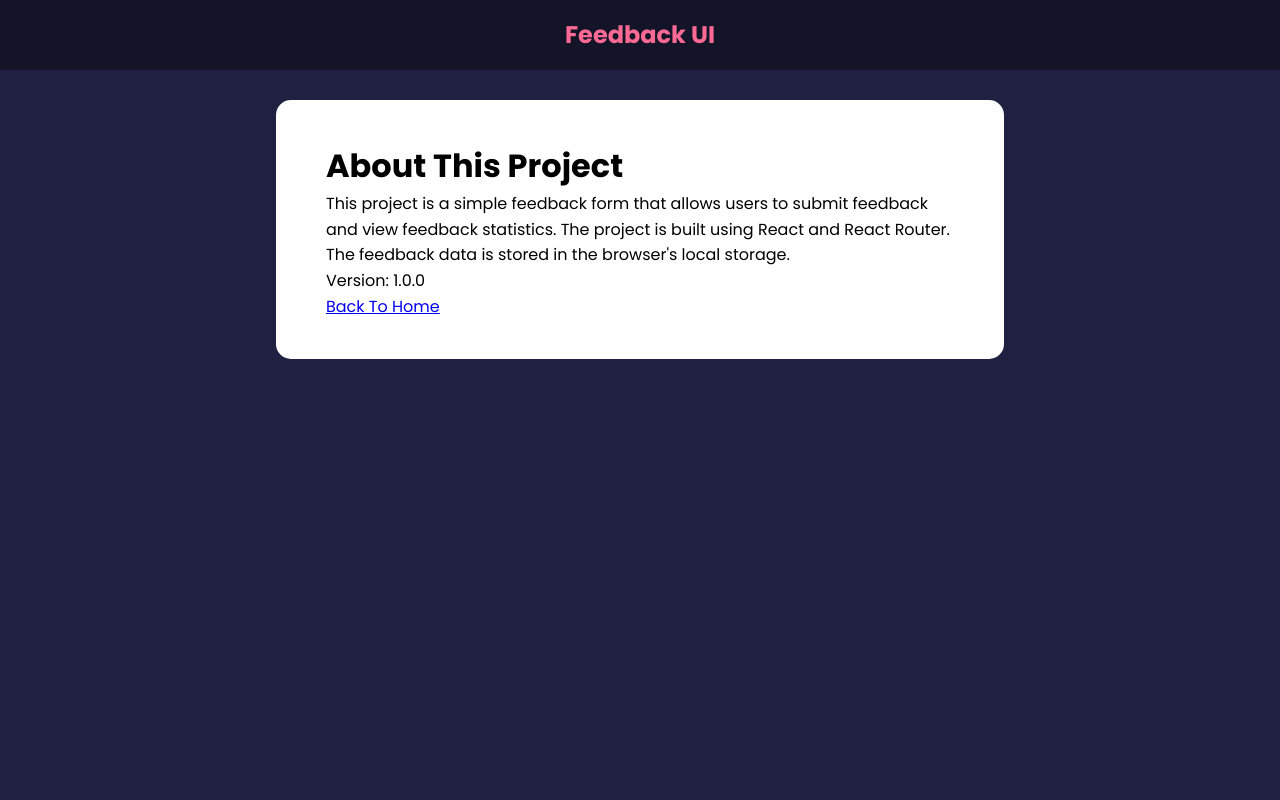
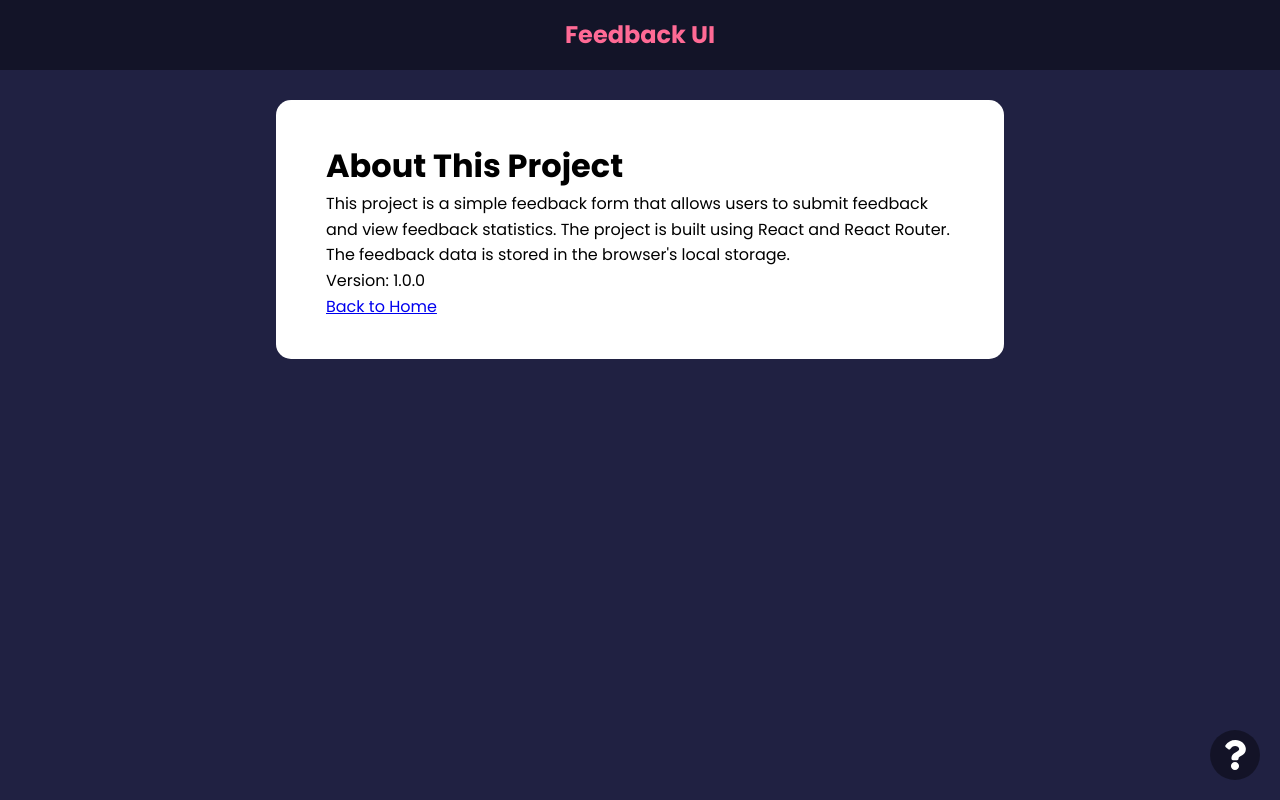
Before and after one commit to Mister-Stan/feedback-ui, a React (Create React App) app: page /about in a window 1280 px wide. Built offline with nearby package versions, Linux system fonts and the light colour scheme.

Commit message:
add icon link with the about details

```diff
--- a/src/App.js
+++ b/src/App.js
@@ -8,13 +8,14 @@
 import FeedbackData from "./data/FeedbackData"
 import FeedbackForm from "./components/FeedbackForm"
 import AboutPage from "./pages/AboutPage"
+import AboutIconLink from "./components/AboutIconLink"
 
 function App() {
   const [feedback, setFeedback] = useState(FeedbackData)
 
   const addFeedback = (newFeedback) => {
     newFeedback.id = uuidv4()
-    setFeedback([ newFeedback, ...feedback])
+    setFeedback([newFeedback, ...feedback])
   }
 
   const deleteFeedback = (id) => {
@@ -28,15 +29,22 @@
       <Header />
       <div className="container">
         <Routes>
-          <Route path="/" element={
-            <>
-              <FeedbackForm handleAdd={addFeedback} />
-              <FeedbackStats feedback={feedback} />
-              <FeedbackList feedback={feedback} handleDelete={deleteFeedback} />
-            </>
-          } />
+          <Route
+            path="/"
+            element={
+              <>
+                <FeedbackForm handleAdd={addFeedback} />
+                <FeedbackStats feedback={feedback} />
+                <FeedbackList
+                  feedback={feedback}
+                  handleDelete={deleteFeedback}
+                />
+              </>
+            }
+          />
           <Route path="/about" element={<AboutPage />} />
         </Routes>
+        <AboutIconLink />
       </div>
     </Router>
   )
--- /dev/null
+++ b/src/components/AboutIconLink.jsx
@@ -0,0 +1,16 @@
+import React from "react"
+import { Link } from "react-router-dom"
+import { FaQuestion } from "react-icons/fa"
+
+
+const AboutIconLink = () => {
+  return (
+    <div className="about-link">
+      <Link to="/about">
+      <FaQuestion size={30} />
+      </Link>
+    </div>
+  )
+}
+
+export default AboutIconLink
--- a/src/index.css
+++ b/src/index.css
@@ -186,18 +186,26 @@
   color: rebeccapurple;
 }
 
-/* FIX: Remove position: absolute to keep about icon at the bottom of the
- * document */
 .about-link {
+  position: fixed;
+  bottom: 20px;
+  right: 20px;
+  background: rgba(0, 0, 0, 0.4);
+  border-radius: 50%;
+  padding: 10px;
   display: flex;
-  justify-content: flex-end;
+  justify-content: center;
+  align-items: center;
+  z-index: 1000;
 }
 
-/* FIX: Remove position: absolute to keep about icon at the bottom of the
- * document */
 .about-link a {
   color: #fff;
   cursor: pointer;
+  display: flex;
+  justify-content: center;
+  align-items: center;
+  transition: color 0.3s ease;
 }
 
 .about-link a:hover {
--- a/src/pages/AboutPage.jsx
+++ b/src/pages/AboutPage.jsx
@@ -1,5 +1,6 @@
 import React from "react"
 import Card from "../components/shared/Card"
+import { Link } from "react-router-dom"
 
 const AboutPage = () => {
   return (
@@ -14,7 +15,7 @@
       <p>Version: 1.0.0</p>
 
       <p>
-        <a href="/">Back To Home</a>
+        <Link to="/">Back to Home</Link>
       </p>
     </Card>
   )
```
